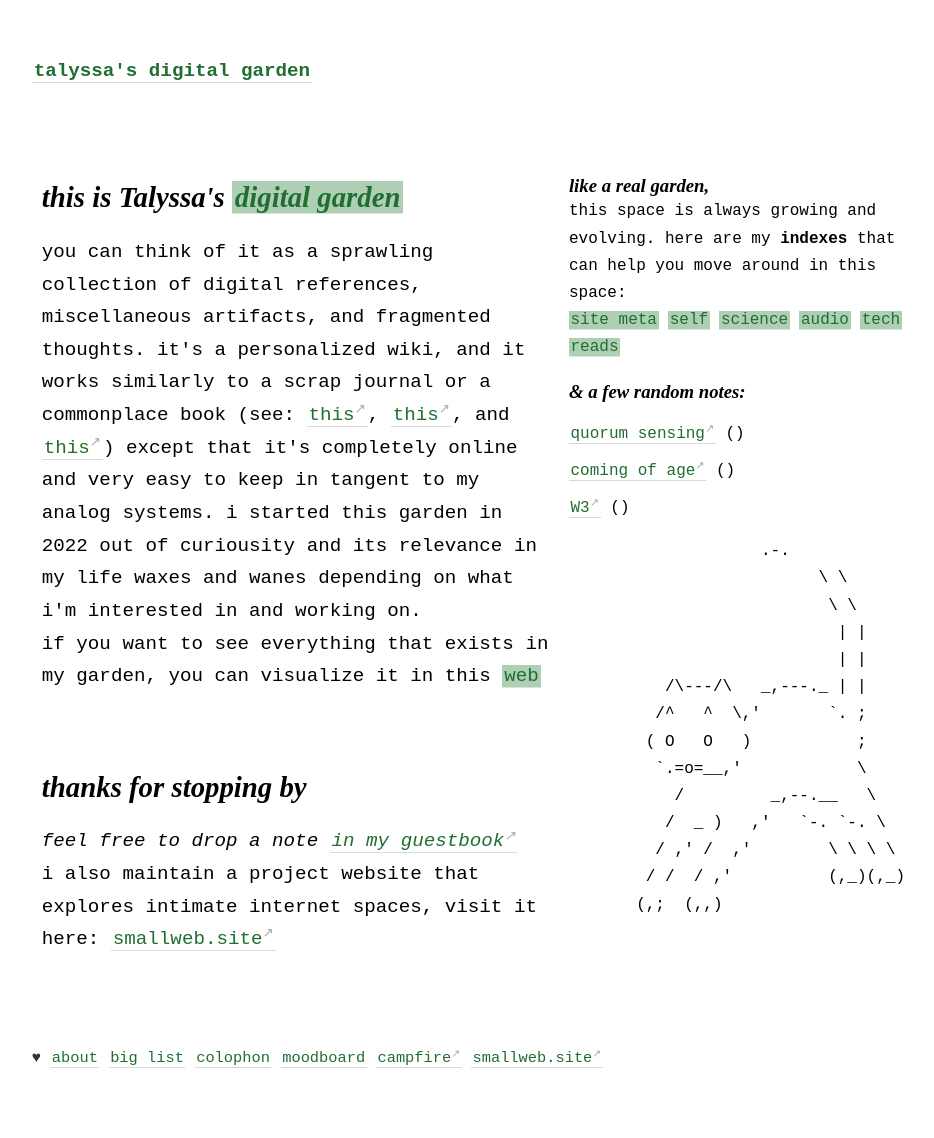
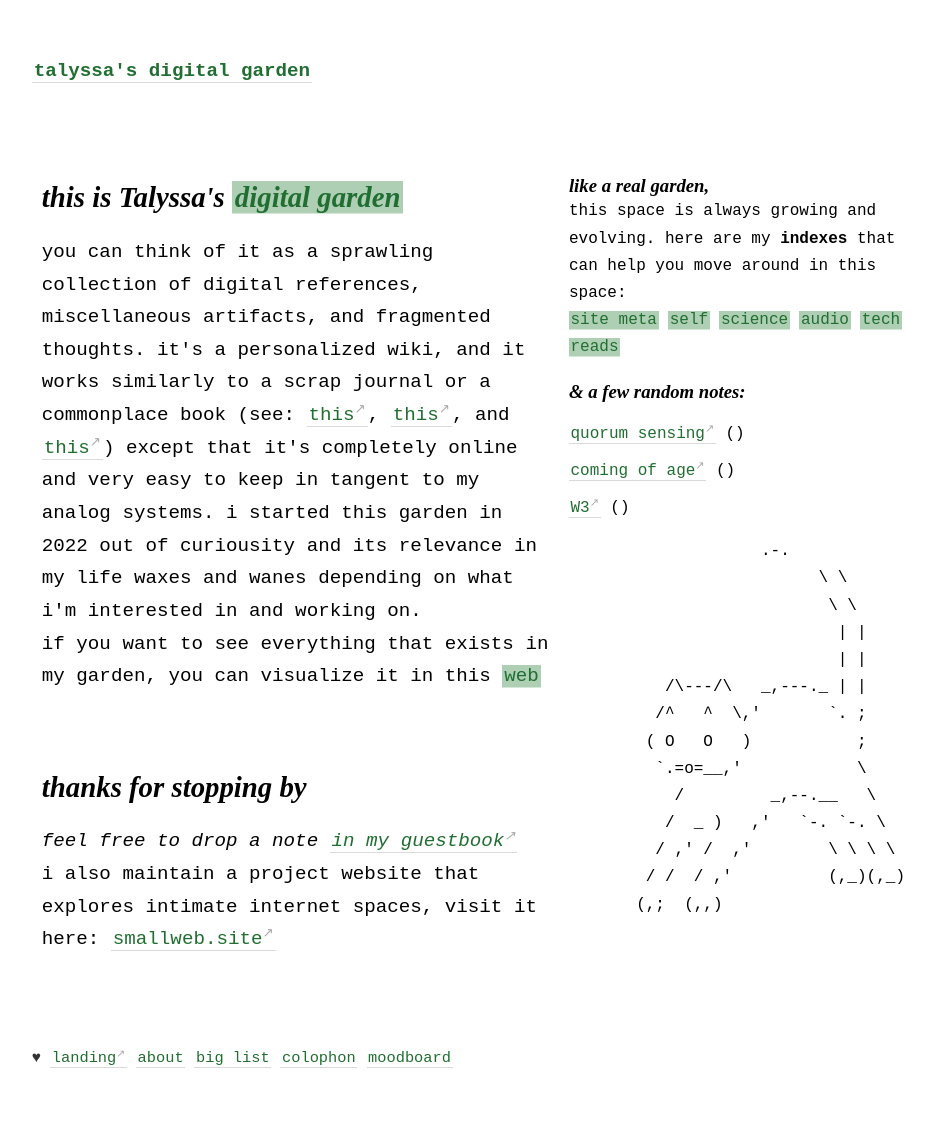
Before and after one commit to geminiworms/talyssagarden.github.io, a Jekyll site: the page built from _pages/index.md, in a window 1280 px wide. Shown: the whole page, without its empty margins (45-979 px from the left). Built offline with Jekyll 4.4.1, drawn with Linux system fonts in a browser that asks for light colours.

Commit message:
Update footer.html

```diff
--- a/_includes/footer.html
+++ b/_includes/footer.html
@@ -1 +1 @@
-&hearts; <a class="internal-link" href="/about">about</a> <a class="internal-link" href="/list">big list</a> <a class="internal-link" href="/colophon">colophon</a> <a class="internal-link" href="/moodboard/">moodboard</a> <a href="https://theruminant.substack.com">campfire</a> <a href="https://smallweb.site">smallweb.site</a>
+&hearts; <a href="https://talyssa.com">landing</a> <a class="internal-link" href="/about">about</a> <a class="internal-link" href="/list">big list</a> <a class="internal-link" href="/colophon">colophon</a> <a class="internal-link" href="/moodboard/">moodboard</a>
```
